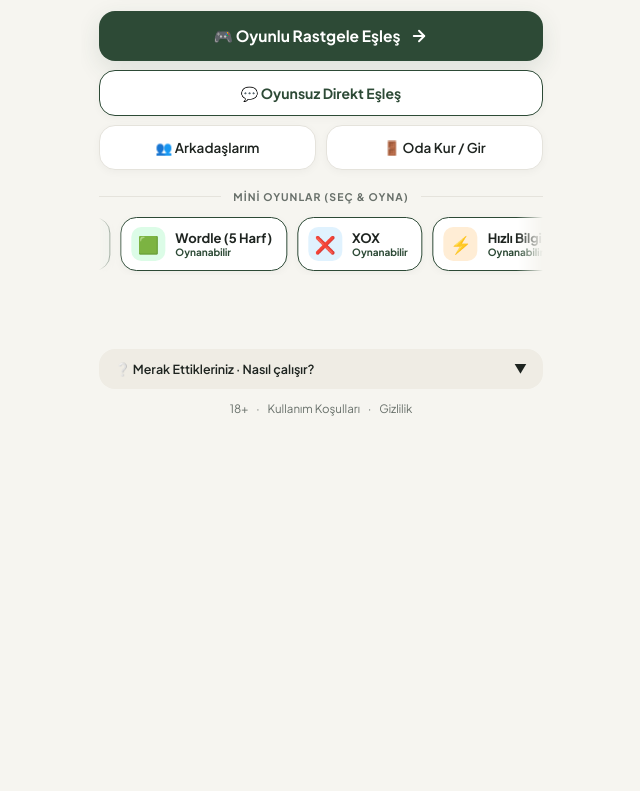
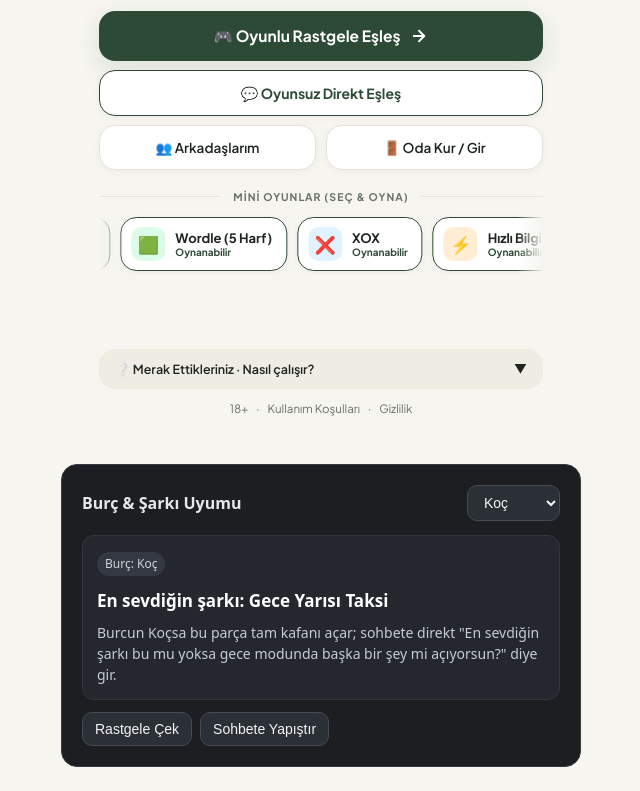
Before and after one commit to nazimcakmak001-commits/sohbet, a website: page public/index.html in a window 1280 px wide. Shown: the part 360-1151 px from the top of the page, without its empty margins (319-959 px from the left). Before the commit the page ends 800 px from the top, so only its background shows below. Drawn offline with Linux system fonts and the light colour scheme.

Commit message:
Implement zodiac sign and song compatibility feature
Added a new section for zodiac sign and song compatibility with styles and interactive elements.

```diff
--- a/public/index.html
+++ b/public/index.html
@@ -2352,5 +2352,163 @@ ${selectedQuestionCards[1] ? '2) ' + selectedQuestionCards[1] : ''}`);
     updateFriendsBadge();
     renderScoreboard();
   </script>
+<style>
+  #hk-vibe-box {
+    max-width: 520px;
+    margin: 24px auto;
+    padding: 20px;
+    border-radius: 16px;
+    background: #1c1e22;
+    border: 1px solid #343840;
+    color: #e6e8ec;
+    font-family: system-ui, -apple-system, sans-serif;
+  }
+  #hk-vibe-box .hk-top {
+    display: flex;
+    justify-content: space-between;
+    align-items: center;
+    gap: 10px;
+    margin-bottom: 14px;
+  }
+  #hk-vibe-box .hk-title {
+    font-size: 16px;
+    font-weight: 700;
+    margin: 0;
+  }
+  #hk-vibe-box select,
+  #hk-vibe-box button {
+    background: #2b2f36;
+    color: #f3f4f6;
+    border: 1px solid #454a54;
+    border-radius: 10px;
+    padding: 8px 12px;
+    font-size: 14px;
+    cursor: pointer;
+  }
+  #hk-vibe-box button:hover {
+    background: #383d46;
+  }
+  #hk-vibe-box .hk-card {
+    background: #24282e;
+    border: 1px solid #32363e;
+    border-radius: 12px;
+    padding: 14px;
+    line-height: 1.5;
+  }
+  #hk-vibe-box .hk-badge {
+    display: inline-block;
+    font-size: 12px;
+    background: #333842;
+    color: #d1d5db;
+    padding: 3px 8px;
+    border-radius: 999px;
+    margin-bottom: 8px;
+  }
+  #hk-vibe-box .hk-song {
+    font-size: 17px;
+    font-weight: 700;
+    margin: 4px 0 8px;
+    color: #ffffff;
+  }
+  #hk-vibe-box .hk-line {
+    font-size: 14px;
+    color: #c7ccd4;
+    margin: 0;
+  }
+  #hk-vibe-box .hk-actions {
+    display: flex;
+    gap: 8px;
+    margin-top: 12px;
+  }
+</style>
+
+<div id="hk-vibe-box">
+  <div class="hk-top">
+    <h3 class="hk-title">Burç & Şarkı Uyumu</h3>
+    <select id="hk-burc-select" aria-label="Burç seç">
+      <option value="Koç">Koç</option>
+      <option value="Boğa">Boğa</option>
+      <option value="İkizler">İkizler</option>
+      <option value="Yengeç">Yengeç</option>
+      <option value="Aslan">Aslan</option>
+      <option value="Başak">Başak</option>
+      <option value="Terazi">Terazi</option>
+      <option value="Akrep">Akrep</option>
+      <option value="Yay">Yay</option>
+      <option value="Oğlak">Oğlak</option>
+      <option value="Kova">Kova</option>
+      <option value="Balık">Balık</option>
+    </select>
+  </div>
+
+  <div class="hk-card">
+    <div class="hk-badge" id="hk-burc-badge">Burç: Koç</div>
+    <div class="hk-song" id="hk-sarki-text">En sevdiğin şarkı: Gece Yarısı Taksi</div>
+    <p class="hk-line" id="hk-uyum-text">
+      Burcun Koçsa bu parça tam kafanı açar; sohbete direkt "En sevdiğin şarkı bu mu yoksa gece modunda başka bir şey mi açıyorsun?" diye gir.
+    </p>
+  </div>
+
+  <div class="hk-actions">
+    <button type="button" id="hk-rastgele-btn">Rastgele Çek</button>
+    <button type="button" id="hk-kopyala-btn">Sohbete Yapıştır</button>
+  </div>
+</div>
+
+<script>
+  (function () {
+    const sarkilar = [
+      "Gece Yarısı Taksi - Beton Melodi",
+      "Cam Kenarı Frekansı - Gri Şehir",
+      "Sessiz Koridor - Dijital Pusula",
+      "Sabaha Karşı Radyo - Soğuk Kahve",
+      "Kayıp Sinyal - Arka Koltuk",
+      "Kısa Devre - Neon Yağmur",
+      "Son Durak 03:00 - Boş Sokak",
+      "Ters Köşe - Kırık Plak"
+    ];
+
+    const acilislar = [
+      (b, s) => `${b} burcunun bugünkü enerjisine "${s}" uydu. Karşıdakine "En sevdiğin şarkı bu mu, yoksa ruh haline göre değişiyor mu?" diye sor.`,
+      (b, s) => `Bugün ${b} modunda açılacak parça: "${s}". Sohbeti "Bu şarkıyı duyunca aklına ilk ne geliyor?" sorusuyla başlat.`,
+      (b, s) => `${b} için uydurma ama tam isabet radyo seçimi: "${s}". "Senin burcun ne ve şu an kulaklığında ne çalıyor?" diyerek gir.`,
+      (b, s) => `${b} burcuna özel gece frekansı "${s}" çıktı. Direkt "Sence burçlar mı insanı yönlendiriyor, şarkılar mı?" diye sor.`
+    ];
+
+    const selectEl = document.getElementById("hk-burc-select");
+    const badgeEl = document.getElementById("hk-burc-badge");
+    const songEl = document.getElementById("hk-sarki-text");
+    const uyumEl = document.getElementById("hk-uyum-text");
+    const rastgeleBtn = document.getElementById("hk-rastgele-btn");
+    const kopyalaBtn = document.getElementById("hk-kopyala-btn");
+
+    function guncelle(burc) {
+      const sarki = sarkilar[Math.floor(Math.random() * sarkilar.length)];
+      const sablon = acilislar[Math.floor(Math.random() * acilislar.length)];
+      badgeEl.textContent = `Burç: ${burc}`;
+      songEl.textContent = `En sevdiğin şarkı: ${sarki}`;
+      uyumEl.textContent = sablon(burc, sarki);
+    }
+
+    selectEl.addEventListener("change", () => guncelle(selectEl.value));
+
+    rastgeleBtn.addEventListener("click", () => {
+      const idx = Math.floor(Math.random() * selectEl.options.length);
+      selectEl.selectedIndex = idx;
+      guncelle(selectEl.value);
+    });
+
+    kopyalaBtn.addEventListener("click", async () => {
+      const metin = `${badgeEl.textContent} | ${songEl.textContent} — ${uyumEl.textContent}`;
+      try {
+        await navigator.clipboard.writeText(metin);
+        kopyalaBtn.textContent = "Kopyalandı";
+        setTimeout(() => (kopyalaBtn.textContent = "Sohbete Yapıştır"), 1500);
+      } catch {
+        kopyalaBtn.textContent = "Kopyalanamadı";
+      }
+    });
+  })();
+</script>
 </body>
 </html>
```
